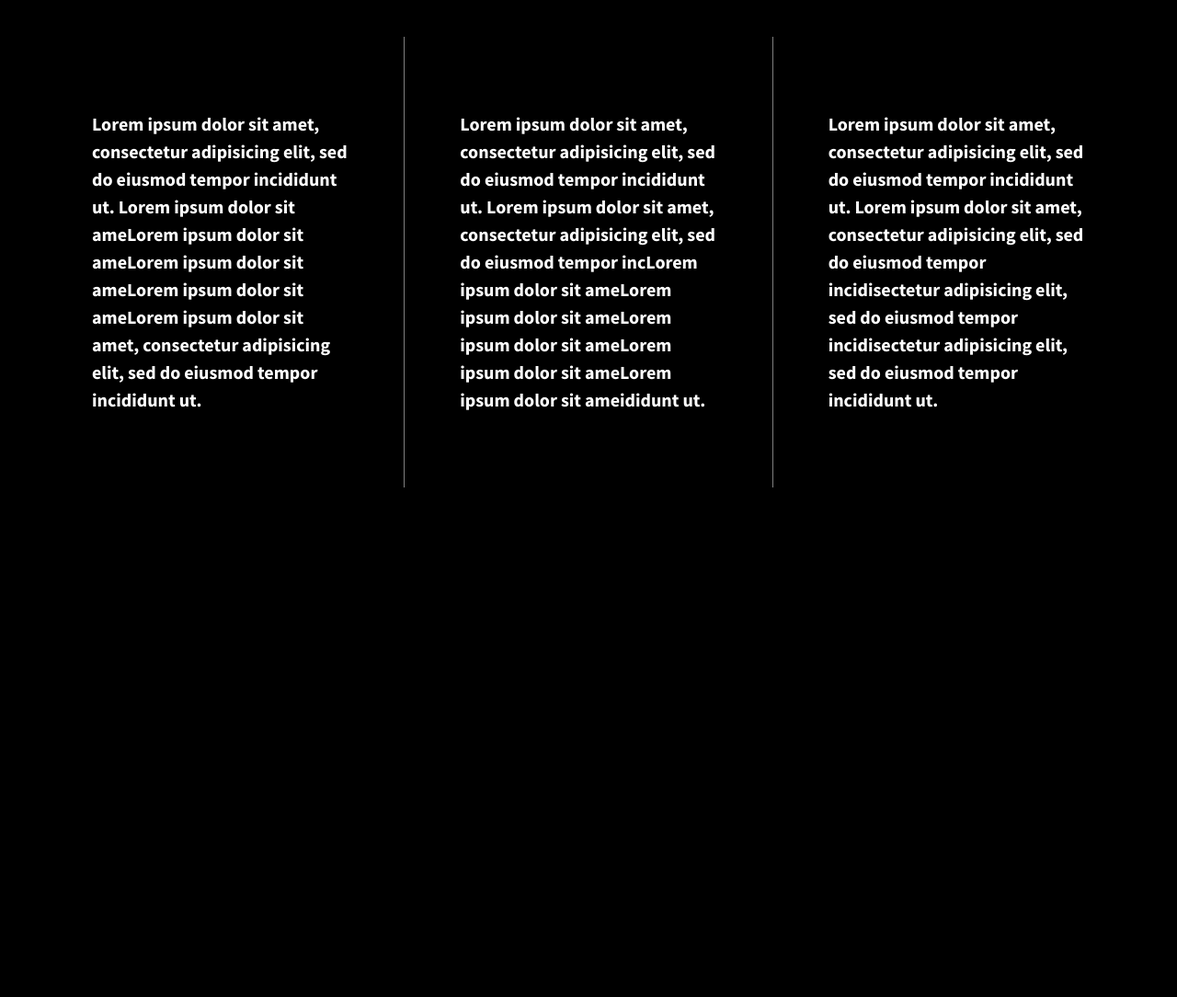
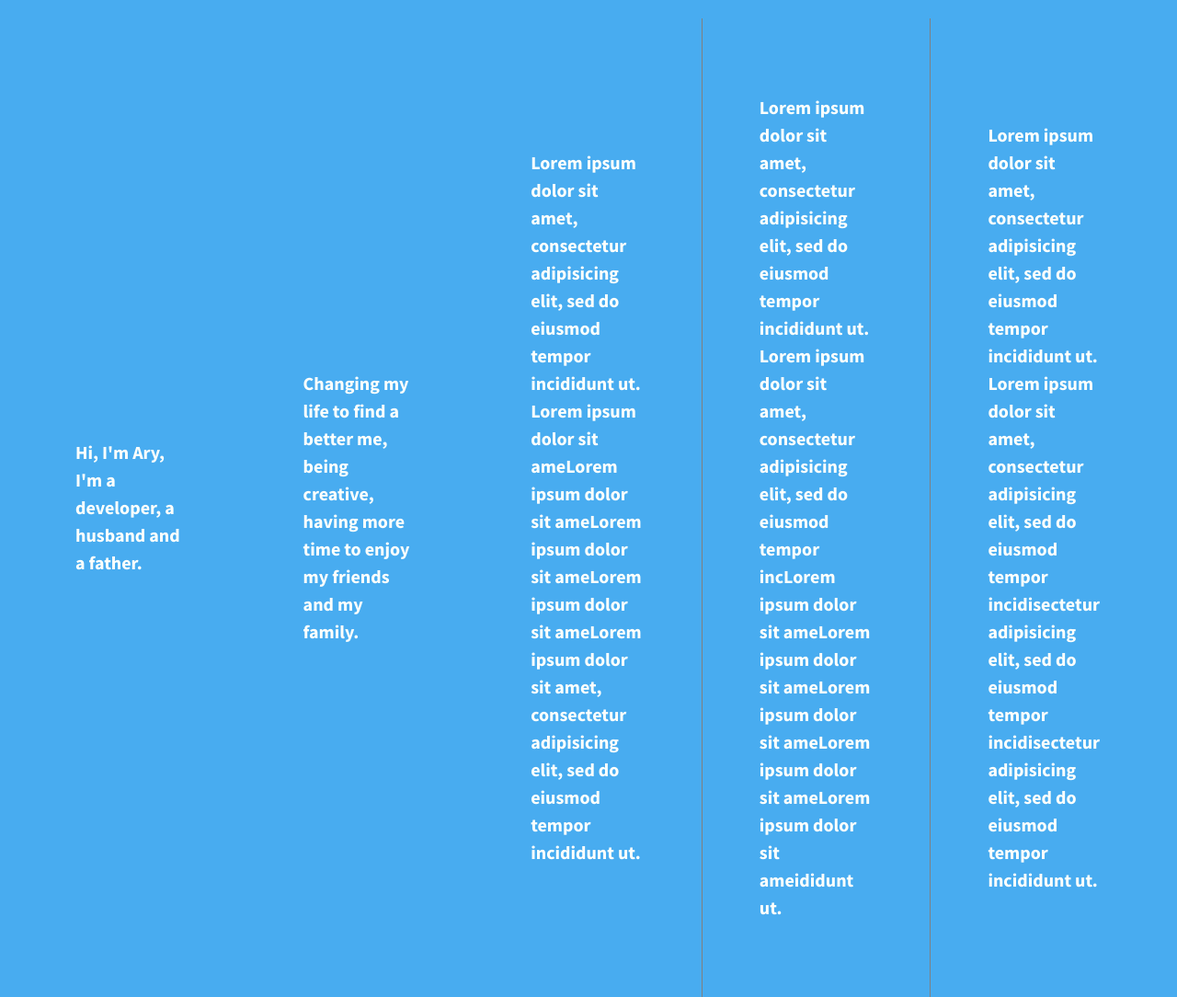
Before and after one commit to AryVidot/07.01-206-divs-flexbox-starter, a plain HTML site: page index.html in a window 1280 px wide. Shown: the whole page at 92% size. Before the commit the page ends 880 px from the top, so only its background shows below. Drawn offline with nearby package versions, Linux system fonts and the light colour scheme.

Commit message:
added background colour and text

```diff
--- a/css/main.css
+++ b/css/main.css
@@ -97,14 +97,14 @@ textarea {
 
 
 html {
-  background-color: #000;
+  background-color: #48ACF0;
   height: 100%;
 }
 
 body {
   font-family: 'Source Sans Pro', sans-serif;
   font-weight: 700;
-  padding: 2em;
+  padding: 1em;
   font-size: 1.25em;
   height: 100%;
 }
@@ -116,16 +116,17 @@ body {
   font-weight: 700;
 }
 
-.div-1, .div-2, .div-3 {
+.div-1, .div-2, .div-3, header, main {
   /*give the divs a width of 30%, add display:flex, set justify-content and align-items to center*/
   display: flex;
   width: 30%;
   justify-content: center;
   align-items: center;
-  color: #fff;
+  color: #FDFFFC;
   line-height: 1.5em;
   font-size: 1em;
-  background-color: #000;
+  background-color: #48ACF0;
+  /*https://coolors.co/fdfffc-3b91e2-48acf0-ffee7f-2d541a*/
   height: auto;
   padding: 5%;
 
--- a/index.html
+++ b/index.html
@@ -22,6 +22,10 @@
         <![endif]-->
 
         <section class="wrapper">
+            <header>
+              Hi, I'm Ary, I'm a developer, a husband and a father.
+            </header>
+            <main>Changing my life to find a better me, being creative, having more time to enjoy my friends and my family.</main>
             <div class="div-1">
                 <p>Lorem ipsum dolor sit amet, consectetur adipisicing elit, sed do eiusmod tempor incididunt ut. Lorem ipsum dolor sit ameLorem ipsum dolor sit ameLorem ipsum dolor sit ameLorem ipsum dolor sit ameLorem ipsum dolor sit amet, consectetur adipisicing elit, sed do eiusmod tempor incididunt ut.</p>
             </div>
```
